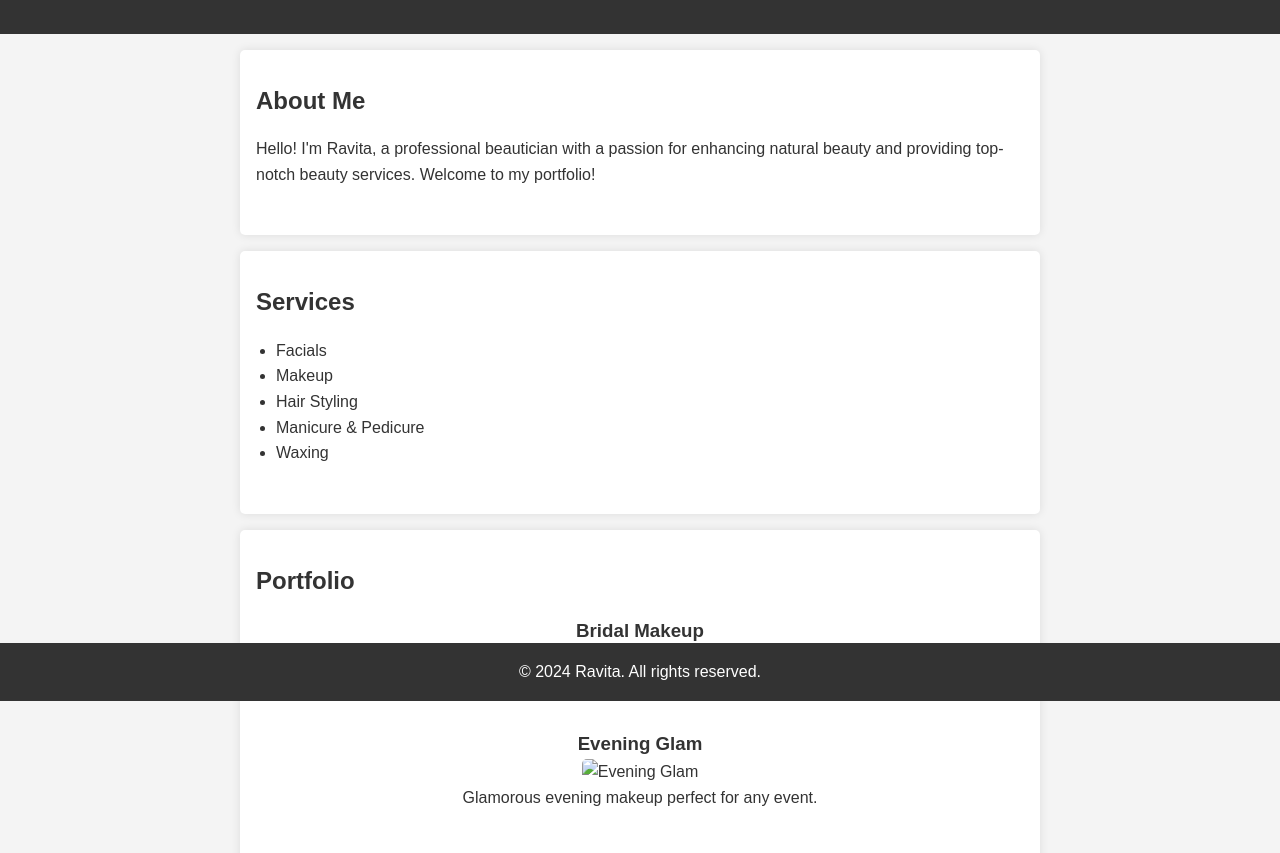
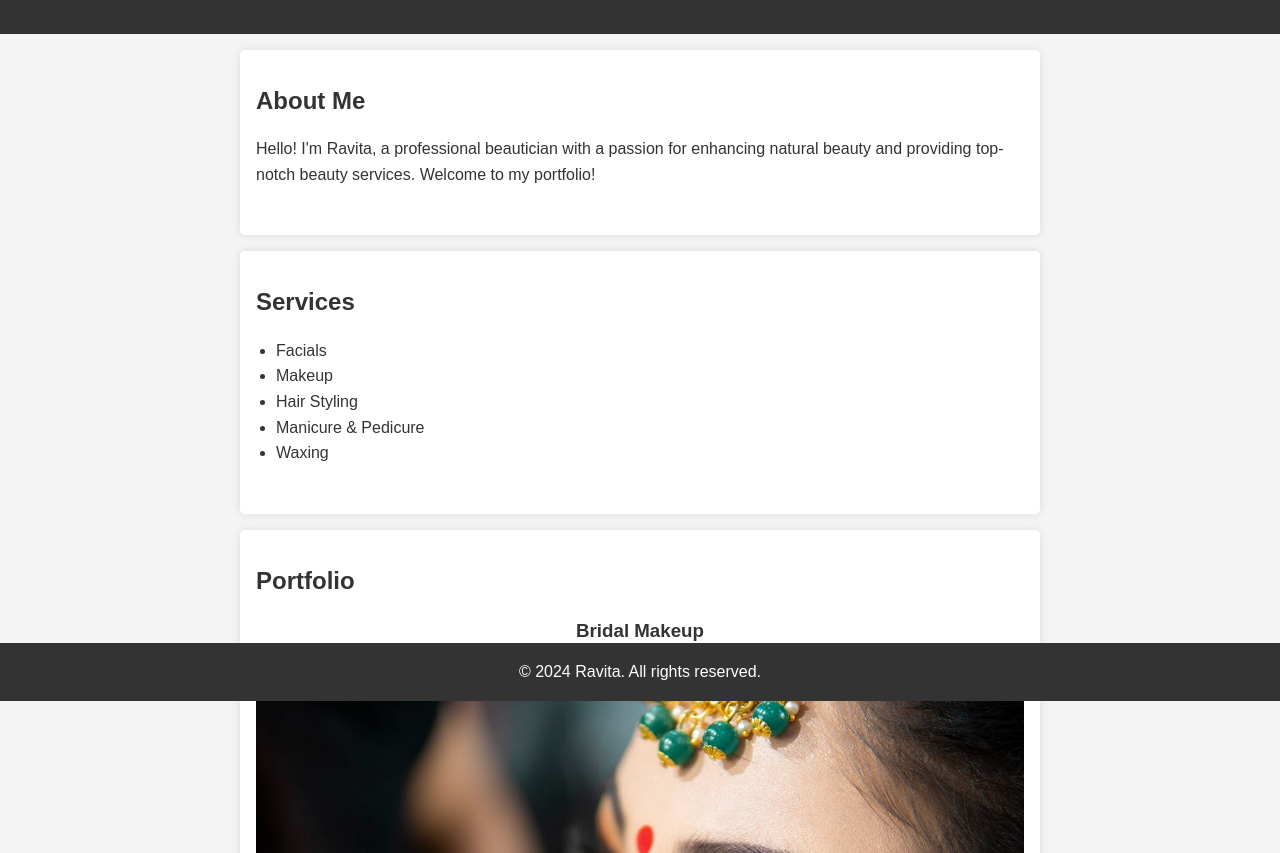
Before and after one commit to ravitabanjare/ravitabanjare.github.io, a plain HTML site: page index.html in a window 1280 px wide. Shown: the part 99-952 px from the top of the page. Drawn offline with Linux system fonts and the light colour scheme.

Commit message:
Update index.html

```diff
--- a/index.html
+++ b/index.html
@@ -42,12 +42,12 @@
         <h2>Portfolio</h2>
         <div class="portfolio-item">
             <h3>Bridal Makeup</h3>
-            <img src="images/bridal-makeup.jpg" alt="Bridal Makeup">
+            <img src="bridal-makeup.jpg" alt="Bridal Makeup">
             <p>A stunning bridal makeup look for a special day.</p>
         </div>
         <div class="portfolio-item">
             <h3>Evening Glam</h3>
-            <img src="images/evening-glam.jpg" alt="Evening Glam">
+            <img src="evening-glam.jpg" alt="Evening Glam">
             <p>Glamorous evening makeup perfect for any event.</p>
         </div>
     </section>
```
